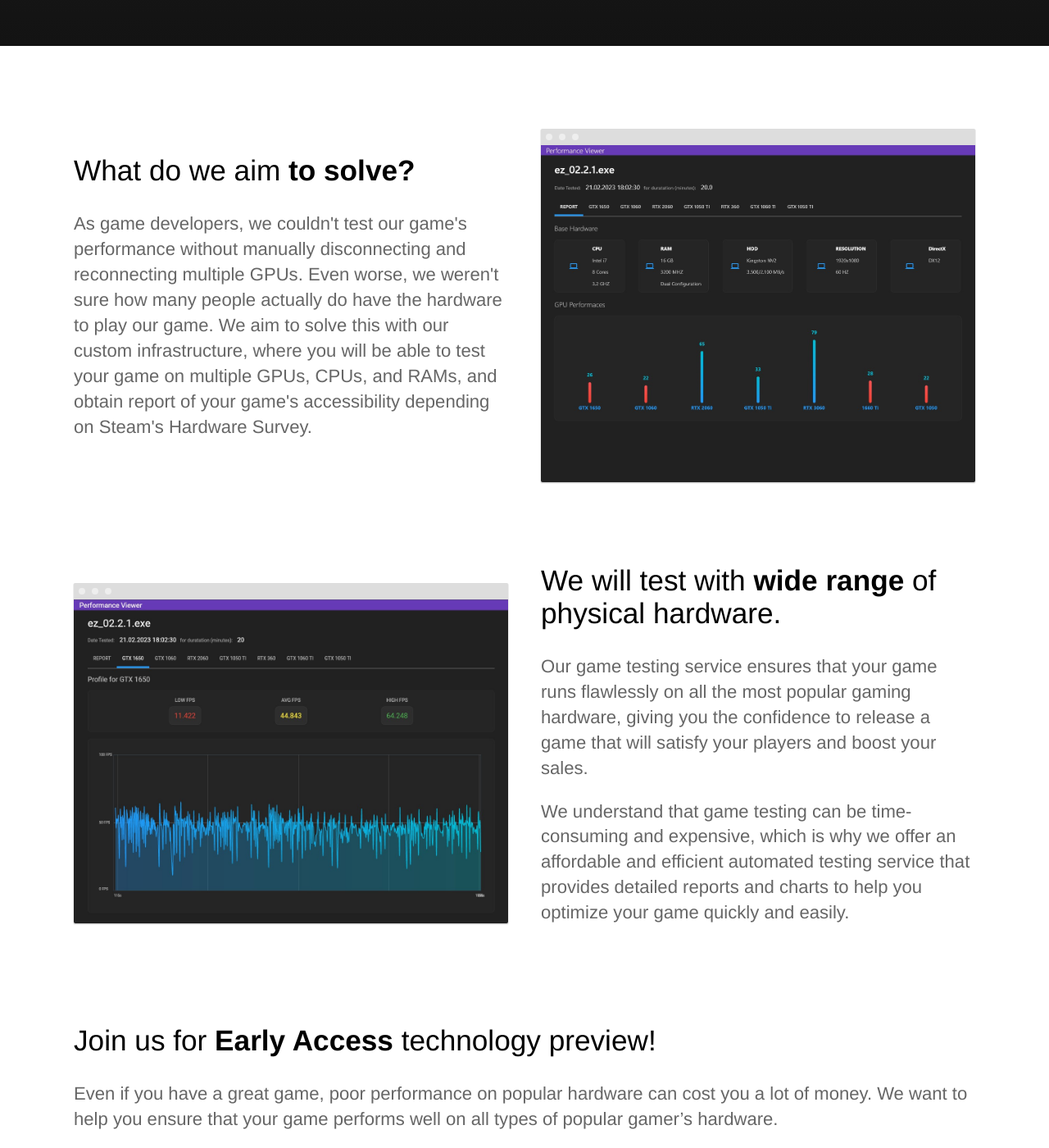
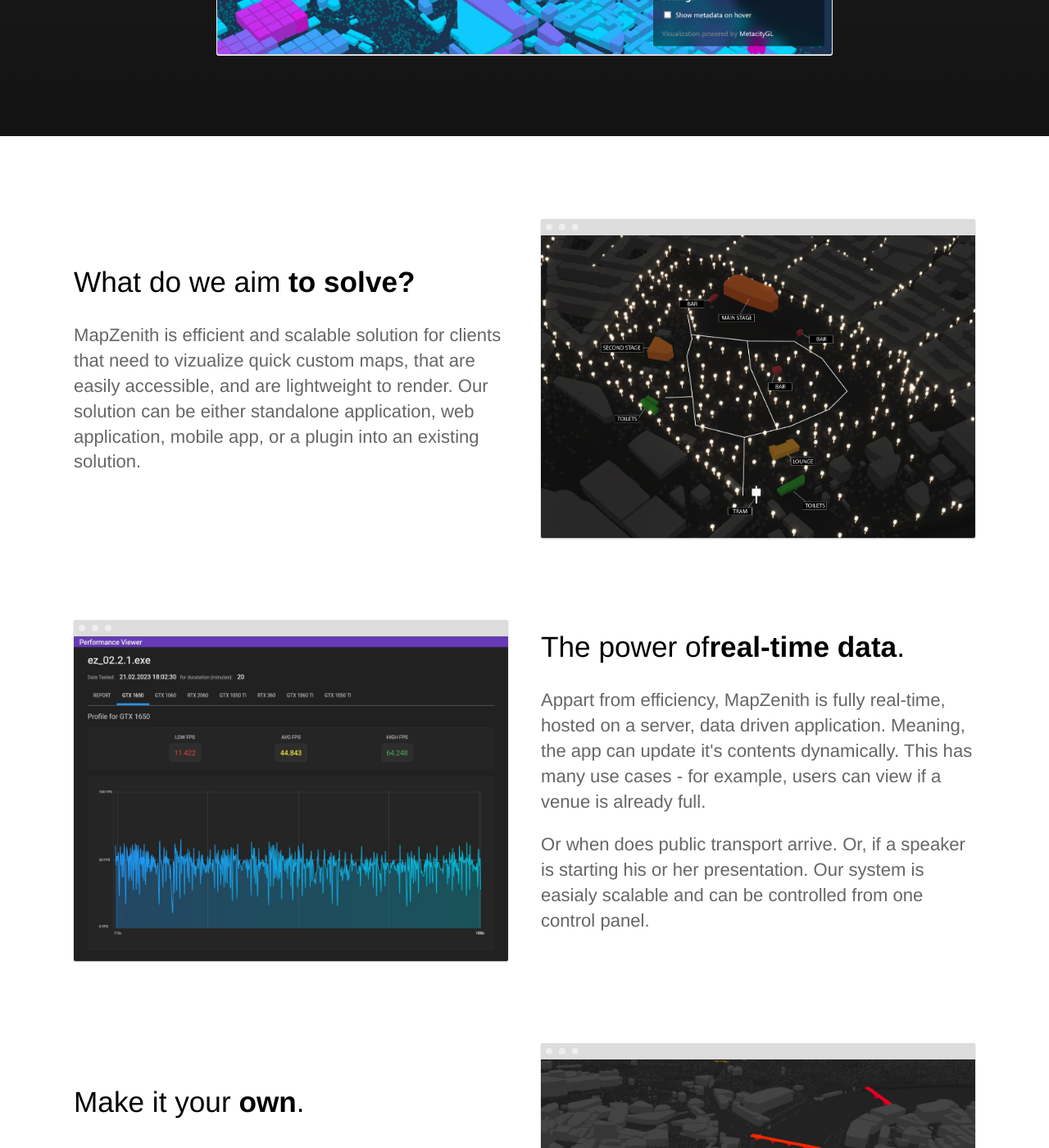
Before and after one commit to stdiomapper/web, a Jekyll site: the page built from index.html, in a window 1280 px wide and 1400 px high, scrolled down 984 px. Shown: the whole window at 82% size. Built offline with Jekyll 4.4.1, drawn with Linux system fonts in a browser that asks for light colours; some of the changed text lies outside the part shown.

Commit message:
Updated index

```diff
--- a/index.html
+++ b/index.html
@@ -11,7 +11,7 @@ description: Welcome to cloud performance game testing.
 		<!-- <div class="cta button alt"><a href="https://docs.google.com/forms/d/1_cWTsAMjqY41hSDHlv1OPGAxE0ORu0SfkoK2mfaMk_4/prefill">Fill a quick questionnaire?</a></div> -->
 
 		<div>
-			<img src="{{ site.baseurl }}/images/dashboard.png" alt="Screenshot" class="screenshot editable" />
+			<img src="{{ site.baseurl }}/images/prague_heights.jpg" alt="Screenshot" class="screenshot editable" />
 		</div>
 	</div>
 </section>
@@ -21,10 +21,10 @@ description: Welcome to cloud performance game testing.
 		<div class="container flex">
 			<div class="text editable">
 				<h2>What do we aim <strong>to solve?</strong></h2>
-				<p>As game developers, we couldn't test our game's performance without manually disconnecting and reconnecting multiple GPUs. Even worse, we weren't sure how many people actually do have the hardware to play our game. We aim to solve this with our custom infrastructure, where you will be able to test your game on multiple GPUs, CPUs, and RAMs, and obtain report of your game's accessibility depending on Steam's Hardware Survey. </p>
+				<p>MapZenith is efficient and scalable solution for clients that need to vizualize quick custom maps, that are easily accessible, and are lightweight to render. Our solution can be either standalone application, web application, mobile app, or a plugin into an existing solution. </p>
 			</div>
 			<div class="image">
-				<img src="{{ site.baseurl }}/images/tygo_1.jpg" alt="Screenshot" class="screenshot editable" />
+				<img src="{{ site.baseurl }}/images/festival.jpg" alt="Screenshot" class="screenshot editable" />
 			</div>
 		</div>
 	</section>
@@ -32,12 +32,11 @@ description: Welcome to cloud performance game testing.
 	<section>
 		<div class="container flex">
 			<div class="text editable">
-				<h2>We will test with <strong>wide range</strong> of physical hardware.</h2>
-				<p>Our game testing service ensures that your game runs flawlessly on all the most popular gaming hardware,
-					giving you the confidence to release a game that will satisfy your players and boost your sales.</p>
-				<p>We understand that game testing can be time-consuming and expensive, which is why we offer
-					an affordable and efficient automated testing service that provides detailed reports and charts
-					to help you optimize your game quickly and easily.</p>
+				<h2>The power of<strong>real-time data</strong>.</h2>
+				<p>Appart from efficiency, MapZenith is fully real-time, hosted on a server, data driven application.
+					Meaning, the app can update it's contents dynamically. This has many use cases - for example, users can view if a venue is already full.</p>
+				<p>Or when does public transport arrive. Or, if a speaker is starting his or her presentation.
+					Our system is easialy scalable and can be controlled from one control panel.</p>
 			</div>
 			<div class="image">
 				<img src="{{ site.baseurl }}/images/tygo_2.jpg" alt="Screenshot" class="screenshot editable" />
@@ -45,12 +44,43 @@ description: Welcome to cloud performance game testing.
 		</div>
 	</section>
 
+
+	<section>
+		<div class="container flex">
+			<div class="text editable">
+				<h2>Make it your <strong>own</strong>.</h2>
+				<p>MapZenith comes with an editor, from where you can customize the map visualization. You can also place different points of interests,
+					with your names, from which you or any visitor can later use to navigate.
+					The application will easily blend it with your already present design language.</p>
+			</div>
+			<div class="image">
+				<img src="{{ site.baseurl }}/images/prague_bridges.jpg" alt="Screenshot" class="screenshot editable" />
+			</div>
+		</div>
+	</section>
+
+	<section>
+		<div class="container flex">
+			<div class="text editable">
+				<h2>Simple to access, simple to use. </h2>
+				<p>Visitors don't need to download an app anymore. They can check directly in browser where they are, or, if preffered,
+					you can use our mapping solution inside your application. Generate new map, set location, model, add points of interests, events, timings,
+					embed it in your existing solution, and done - we take care of the rest.</p>
+			</div>
+			<!-- <div class="image">
+				<img src="{{ site.baseurl }}/images/tygo_3.jpg" alt="Screenshot" class="screenshot editable" />
+			</div> -->
+		</div>
+	</section>
+
+
+
+
 	<section>
 		<div class="container flex">
 			<div class="text editable">
 				<h2>Join us for <strong>Early Access</strong> technology preview!</h2>
-				<p>Even if you have a great game, poor performance on popular hardware can cost you a lot of money.
-					We want to help you ensure that your game performs well on all types of popular gamer’s hardware.</p>
+				<p>We provide simple, intuitive mapping solution for your needs. </p>
 			</div>
 <!-- 			<div class="image">
 				<img src="{{ site.baseurl }}/images/tygo_3.jpg" alt="Screenshot" class="screenshot editable" />
@@ -58,17 +88,17 @@ description: Welcome to cloud performance game testing.
 		</div>
 	</section>
 
-	<!-- <section class="testimonial">
+	<section class="testimonial">
 		<div class="container flex">
 			<div class="testimonial-block">
 				<div class="square-image"><img src="https://source.unsplash.com/6anudmpILw4/600x400" alt="Jim James" class="editable"></div>
 				<blockquote>
-					<p class="editable">Hydra has shaped the business we have today. We have a repeatable sales process and a strategy to scale our team. I recommend Hydra to any business looking to improve their sales.</p>
+					<p class="editable">The MapZenith is very scalable. As a housing developer, I can always go on our site anywhere, on phone, tablet, and show what we are working on immidiately. It's very usable to have something in hand in meetings!</p>
 					<p class="editable author">Jim James - CEO of Global Corp.</p>
 				</blockquote>
 			</div>
 		</div>
-	</section> -->
+	</section>
 
 
 	<section class="bottom-cta">
```
Also changed, not shown: images/festival.jpg (added), images/prague_bridges.jpg (added), images/prague_heights.jpg (added).
